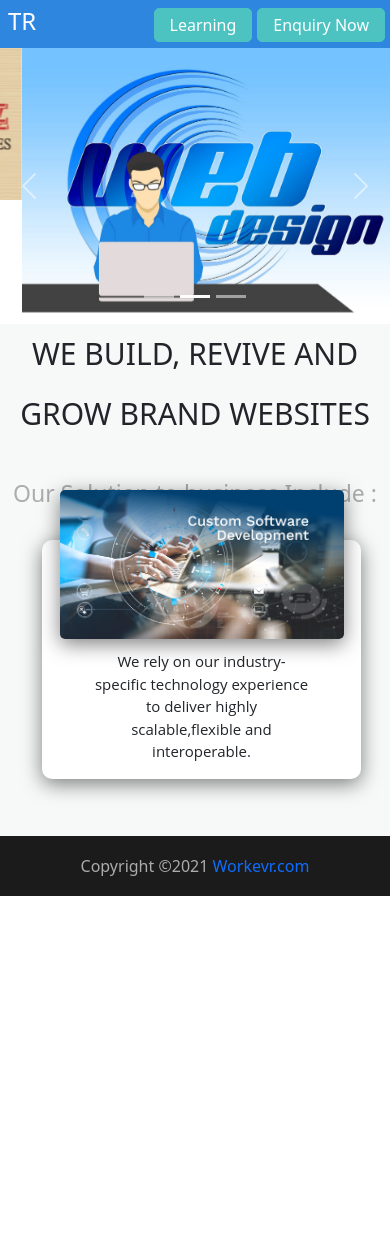
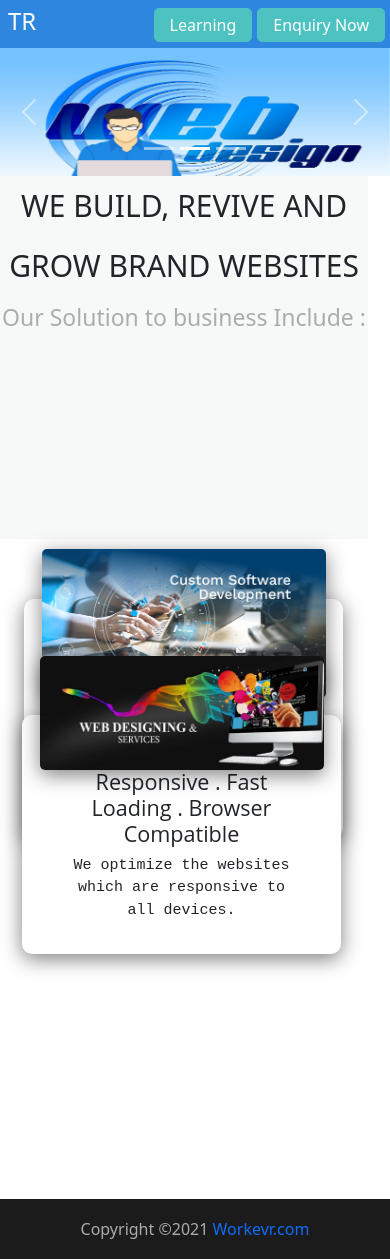
Before and after one commit to rohitguta2432/tr-ui, a React (Create React App) app: page / in a window 390 px wide. Shown: the top 1259 px of the page. Before the commit the page ends 896 px from the top, so only its background shows below. Built offline with nearby package versions, Linux system fonts and the light colour scheme.

Commit message:
fixes bug for response dashboard

```diff
--- a/src/App.js
+++ b/src/App.js
@@ -4,6 +4,7 @@ import { BrowserRouter as Router, Switch, Route } from 'react-router-dom';
 import Home from './component/home/Home';
 import Learning from './component/learning/Learning';
 import Create from './component/content/Create';
+import Contact from './component/contact/Contact';
 
 const App = () => {
   return (
@@ -14,6 +15,7 @@ const App = () => {
           <Route path="/" exact component={Home} />
           <Route path="/learning" component={Learning} />
           <Route path="/content-create" component={Create} />
+          <Route path="/contact" exact component={Contact}/>
         </Switch>
       </Router>
     </>
--- a/src/component/brand/Brand.css
+++ b/src/component/brand/Brand.css
@@ -7,7 +7,6 @@
     text-align: center;
     width: 100%;
     height: 32rem;
-
 }
 .brand_main > h1{
     line-height: 60px;
@@ -151,5 +150,61 @@ h1:after{
     cursor: pointer;
     top: -439px;
     right: -777px;
+    }
 }
+@media screen and (max-width:480px){
+    .brand_main{
+        max-width: 23rem;
+        height: auto;
+    }
+    .parent_brand{
+        margin-top: 22px;
+        display: inline-block;
+        max-width: 4rem;
+        height: 6rem;
+        margin-right: 333px;
+    }
+    .card_mag {
+        position: absolute;
+    width: 319px;
+    height: 239px;
+    border-radius: 10px;
+    box-shadow: 0px 5px 20px rgb(0 0 0 / 50%);
+    transition: 0.3s;
+    padding: 30px 50px;
+    background-color: #fff;
+    margin-left: 24px;
+    margin-top: 32px;
+    cursor: pointer;
+    bottom: 6px;
+    }
+    .card_content_dev{
+        width: 315px;
+        height: 239px;
+        border-radius: 10px;
+        box-shadow: 0px 5px 20px rgb(0 0 0 / 50%);
+        transition: 0.3s;
+        padding: 30px 50px;
+        background-color: #fff;
+        cursor: pointer;
+    }
+     .card_content_dev3 {
+        position: absolute;
+        width: 319px;
+        height: 239px;
+        border-radius: 10px;
+        box-shadow: 0px 5px 20px rgb(0 0 0 / 50%);
+        transition: 0.3s;
+        padding: 30px 50px;
+        background-color: #fff;
+        margin-left: 42px;
+        margin-top: 33px;
+        cursor: pointer;
+        bottom: -202px;
+        left: -20px;
+        top: 682px;
+        }
+    .brand_main hr{
+        display: none;
+        }
 }
--- a/src/component/brand/Brand.js
+++ b/src/component/brand/Brand.js
@@ -16,7 +16,7 @@ const Brand = () => {
             </h1>
                 <hr />
                 <h3>Our Solution to business Include :</h3>
-
+                <div className="parent_brand">
                 <div className="card_mag">
                     <div className="img_box">
                         <img src={window.location.origin + '/images/custome_soft.png'} alt="" className="website_img"/>
@@ -43,8 +43,8 @@ const Brand = () => {
                         <p>We optimize the websites which are responsive to all devices.</p>
                     </div>
                 </div>
-
             </div>
+        </div>
         </>
     )
 }
--- a/src/component/carousel/CarouselImj.js
+++ b/src/component/carousel/CarouselImj.js
@@ -10,6 +10,7 @@ const CarouselImj = () => {
     };
     return (
         <>
+        <div className="coursel_">
             <Carousel activeIndex={index} onSelect={handleSelect} className="carousel_main">
                 <Carousel.Item>
                     <img
@@ -35,6 +36,7 @@ const CarouselImj = () => {
                     />
                 </Carousel.Item>
             </Carousel>
+            </div>
         </>
     )
 }
--- a/src/component/carousel/CauouselImj.css
+++ b/src/component/carousel/CauouselImj.css
@@ -4,5 +4,17 @@
 }
 .carousel_main  img{
     width: auto;
-    max-height: 600px;
+    max-height: 30rem;
 }
+@media only screen and (max-width:480px){
+    .coursel_ {
+        max-height: 15rem !important;
+    }
+    .carousel_main  img{
+        width: auto;
+        max-height: 10rem;
+    }
+    .carousel-item{
+        max-height: 8rem !important;
+    }
+}
--- /dev/null
+++ b/src/component/contact/Contact.js
@@ -0,0 +1,55 @@
+import React, { useState } from 'react'
+import { ImCross } from 'react-icons/im'
+import { SiWhatsapp } from 'react-icons/si'
+
+const Contact = () => {
+    const [formObject, setFormObject] = useState({
+        name: "",
+        email: "",
+        phone: "",
+        detail: ""
+    });
+
+    const handlerequest = (e) => {
+        setFormObject({ ...formObject, [e.target.name]: e.target.value })
+    }
+
+    const handleSubmit = (e) => {
+        e.preventDefault();
+        console.log(formObject);
+    }
+
+    return (
+        <>
+            {/* <div className="close_modals">
+                <ImCross className="closeModel" onClick={closeModal} />
+            </div> */}
+
+            <form action="" onSubmit={handleSubmit}>
+
+                <a href="https://web.whatsapp.com/send?phone=+918130313297" target="_blank">
+                    <SiWhatsapp className="icon_message"></SiWhatsapp>
+                </a>
+                <label htmlFor="textname" className="textname">Free consultation</label>
+                <div className="details_main_container">
+                    <div className="box">
+                        <input type="text" id="name" name="name" value={formObject.name} placeholder="your name" autoComplete="off" onChange={handlerequest} />
+                    </div>
+
+                    <div className="box">
+                        <input type="text" id="email" name="email" value={formObject.email} placeholder="email address" autoComplete="off" onChange={handlerequest} />
+                    </div>
+                    <div className="box">
+                        <input type="text" id="phone" name="phone" value={formObject.phone} placeholder="phone" autoComplete="off" onChange={handlerequest} />
+                    </div>
+                    <div className="box">
+                        <textarea className="details" id="detail" name="detail" cols="30" rows="5" value={formObject.detail} placeholder="description" onChange={handlerequest} autoComplete="off" />
+                    </div>
+                </div>
+                <input type="submit" value="Submit" />
+            </form>
+        </>
+    )
+}
+
+export default Contact
--- a/src/component/content/Create.css
+++ b/src/component/content/Create.css
@@ -109,7 +109,6 @@ input[type="text"]{
     .submitContents{
     background-color: green !important;
     color: #fff;
-    /* margin-top: 6px; */
     margin-right: 55px !important;
     position: absolute;
     left: 16px;
@@ -141,4 +140,5 @@ input[type="text"]{
         left: 26px;
         bottom: 5px;
     }
+
 }
--- a/src/component/content/Create.js
+++ b/src/component/content/Create.js
@@ -1,28 +1,44 @@
 import { CKEditor } from 'ckeditor4-react'
-import React, { useRef, useState } from 'react'
-import './Create.css'
+import React, { useRef, useState } from 'react';
+import './Create.css';
+import Axio from 'axios'
+import { ENV } from '../environment/ENV'
+import axios from 'axios';
+
 const Create = () => {
     const [content, setContent] = useState({
         title: '',
         header: '',
         imageFile: '',
         videoFile: '',
-        content: ''
+        contents: ''
     })
     const imageRef = useRef(null);
 
     const handleInput = (e) => {
-        setContent({ ...content, [e.target.name]: e.target.value })
+        setContent({ ...content, [e.target.name]: e.target.value})
     }
 
     const submitContent = (e) => {
+        console.log(e.target.imageFile.files[0]);
         e.preventDefault();
-        //console.log(imageRef.current.value);
+
+        const formData = new FormData();
+        formData.append('title', content.title);
+        formData.append('header', content.header);
+        formData.append('video', e.target.videoFile.files[0]);
+        formData.append('image', e.target.imageFile.files[0]);
+
+        axios({
+            url: ENV.URL + 'content/upload',
+            method: 'POST',
+            data: formData,
+            headers: {
+                Accept: 'application/json',
+                'Content-Type': 'multipart/form-data'
+            }
+        })
     }
-    // const handleCkeData = (event,editor) =>{
-    //         const data = editor.getData();
-    //         console.log(data);
-    // }
     return (
         <>
             <div className="form_container">
@@ -31,10 +47,10 @@ const Create = () => {
                     <div className="container_content">
                         <div className="title_header">
                             <div className="form_title">
-                                <input type="text" name="title" id="title" placeholder="title.." onChange={handleInput} value={content.title} />
+                                <input type="text" name="title" id="title" placeholder="title.." onChange={handleInput} value={content.title} required/>
                             </div>
                             <div className="form_header">
-                                <input type="text" name="header" id="header" placeholder="header.." onChange={handleInput} value={content.header} />
+                                <input type="text" name="header" id="header" placeholder="header.." onChange={handleInput} value={content.header} required/>
                             </div>
                         </div>
                         <div className="upload_all">
@@ -42,12 +58,14 @@ const Create = () => {
                                 <label htmlFor="imageFile" className="label_upload">Upload Image</label>
                                 <br />
                                 <input type="file" id="imageFile" accept="image/*" name="imageFile" placeholder="image upload"
-                                    onChange={handleInput} value={content.imageFile}  className="imageFile"/>
+                                    onChange={handleInput} value={content.imageFile} className="imageFile" required/>
                             </div>
                             <div className="video_upload">
                                 <label htmlFor="videoFile" className="label_upload">Upload File</label>
                                 <br />
-                                <input type="file" id="videoFile" className="videoFile" name="videoFile" placeholder="video uplad" onChange={handleInput} value={content.videoFile} />
+                                <input type="file" id="videoFile" className="videoFile" name="videoFile" placeholder="video uplad"
+                                onChange={handleInput}
+                                value={content.videoFile} required/>
                             </div>
                         </div>
                         <div className="ck_editor">
--- a/src/component/footer/Footer.css
+++ b/src/component/footer/Footer.css
@@ -13,3 +13,18 @@
 .footer_main > a{
     text-decoration: none;
 }
+
+@media only screen and (max-width:480px){
+    .footer_main{
+        margin: 0;
+        padding: 0;
+        background-color: #1c1b1b;
+        color: #acacac;
+        text-align: center;
+        position: absolute;
+        bottom: -415px;
+        left: 0;
+        right: 0;
+        line-height: 60px;
+    }
+}
--- a/src/component/navbar/Navbar.css
+++ b/src/component/navbar/Navbar.css
@@ -38,12 +38,6 @@
     list-style: none;
 }
 
-
-@media (max-width:350px){
-    .logo{
-        margin-top: -10rem;
-    }
-}
 .modal_content{
     background-color: #ffffff;
     width: 40rem;
@@ -56,54 +50,3 @@
     align-items: center;
     position: relative;
 }
-.details_main_container{
-    margin-top: 10px;
-    width: 100%;
-    display: grid;
-    grid-template-columns: repeat(auto-fit,minmax(250px,1fr));
-    grid-gap: 30px;
-    gap: 30px;
-}
-.textname{
-    margin-left: 30px;
-    margin-top: 1px;
-    font-size: 35px;
-    font-weight: 700;
-    font-family: 'Open Sans', sans-serif;
-}
-
-input[type="text"]{
-    border-radius: 5px;
-    width: 20rem;
-    outline: none;
-    text-align: center;
-    background-color: #f7f9f9;
-    border: none;
-    display: flex;
-    flex-direction: column;
-    height: 2.5rem;
-}
-textarea{
-    border: none;
-    background-color: #f7f9f9;
-    border-radius: 5px;
-    text-align: center;
-}
-input[type="submit"]{
-    background-color: #50ccca;
-    border: none;
-    color: white;
-    border-radius: 5px;
-    width: 110px;
-    height: 35px;
-    margin-left: 90px;
-}
-.icon_message{
-    font-size: 22px;
-    color: green;
-}
-.close_modals{
-    position: absolute;
-    top: 0;
-    right: 60px;
-}
--- a/src/component/navbar/Navbar.js
+++ b/src/component/navbar/Navbar.js
@@ -18,7 +18,7 @@ const Navbar = () => {
     const history = useHistory();
 
     const openEnquiry = () => {
-        SetIsOpen(true);
+        history.push('/contact');
     }
     const closeModal = () => {
         SetIsOpen(false);
@@ -35,54 +35,23 @@ const Navbar = () => {
     const openLeaning = () =>{
         history.push("/learning");
     }
+
+    const goHome = () =>{
+        history.push('/');
+    }
+
     return (
         <>
             <nav className="navbar">
-                <label className="logo">
+                <label className="logo" onClick={goHome}>
                     TR
                 </label>
-                {/* <button className="mobile-menu-icon">
-                    {isMobile ? <i className="fas fa-times" /> : <i className="fas fa-bars"/>}
-                </button> */}
+
                 <ul className={isMobile ? 'mobile-links' : 'list'}>
                     <li className="learning" onClick={openLeaning}>Learning</li>
                     <li className="item4" onClick={openEnquiry}>Enquiry Now</li>
-                    {/* <li className="item1">About Us</li>
-                    <li className="item2">Contact Us</li>
-                    <li className="item3">Services</li> */}
                 </ul>
-
             </nav>
-            <Modal isOpen={isOpen}
-                className="modal_content">
-                    <div className="close_modals">
-                    <ImCross className="closeModel" onClick={closeModal}/>
-                    </div>
-
-                <form action="" onSubmit={handleSubmit}>
-
-                    <a href="https://web.whatsapp.com/send?phone=+918130313297" target="_blank">
-                         <SiWhatsapp className="icon_message"></SiWhatsapp>
-                    </a>
-                    <label htmlFor="textname" className="textname">Free consultation</label>
-                    <div className="details_main_container">
-                        <div className="box">
-                            <input type="text" id="name" name="name" value={formObject.name} placeholder="your name" autoComplete="off" onChange={handlerequest} />
-                        </div>
-
-                        <div className="box">
-                            <input type="text" id="email" name="email" value={formObject.email} placeholder="email address" autoComplete="off" onChange={handlerequest} />
-                        </div>
-                        <div className="box">
-                            <input type="text" id="phone" name="phone" value={formObject.phone} placeholder="phone" autoComplete="off" onChange={handlerequest} />
-                        </div>
-                        <div className="box">
-                            <textarea className="details" id="detail" name="detail" cols="30" rows="5" value={formObject.detail} placeholder="description" onChange={handlerequest} autoComplete="off" />
-                        </div>
-                    </div>
-                    <input type="submit" value="Submit" />
-                </form>
-            </Modal>
         </>
     )
 }
```
Also changed, not shown: src/component/contact/Contact.css (added).
